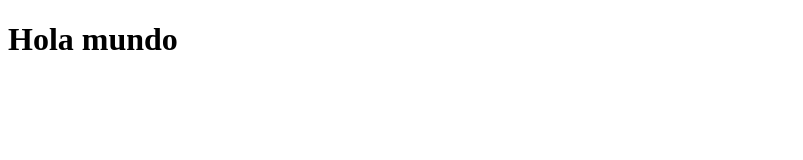
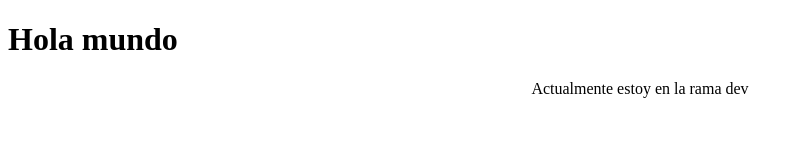
Before and after one commit to pablo-rodeghiero/ejercicio_3, a plain HTML site: page index.html in a window 1280 px wide. Shown: the whole page, without its empty margins (0-803 px from the left). Drawn offline with Linux system fonts and the light colour scheme.

Commit message:
añadi texto en la rama dev

```diff
--- a/css/estilos.css
+++ b/css/estilos.css
@@ -0,0 +1,3 @@
+p{
+    text-align: center;
+}
--- a/index.html
+++ b/index.html
@@ -9,5 +9,6 @@
 </head>
 <body>
     <h1>Hola mundo</h1>
+    <p>Actualmente estoy en la rama dev</p>
 </body>
 </html>
```
